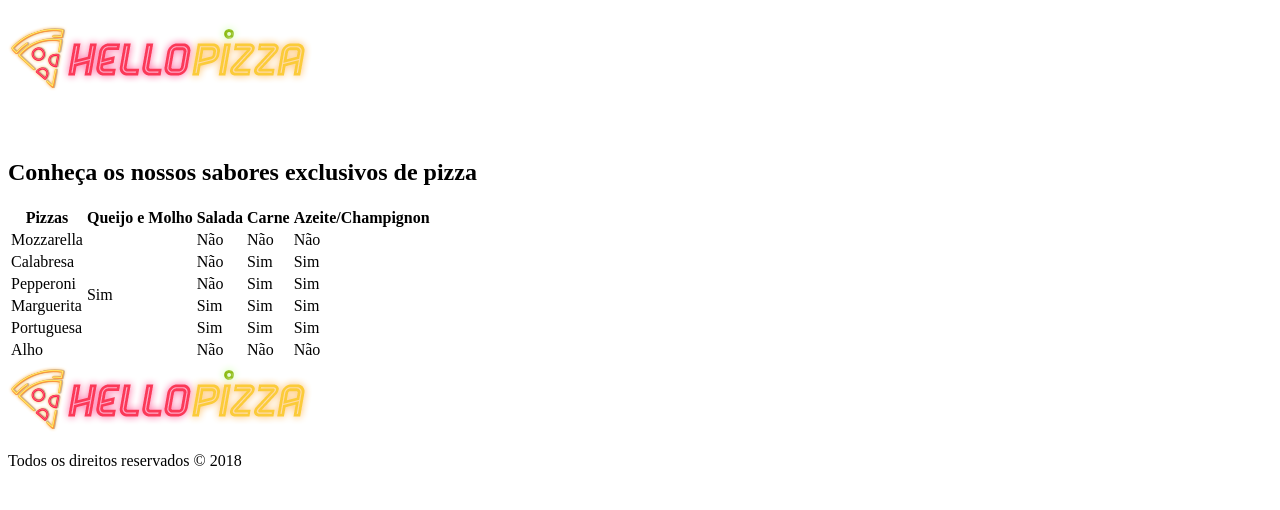
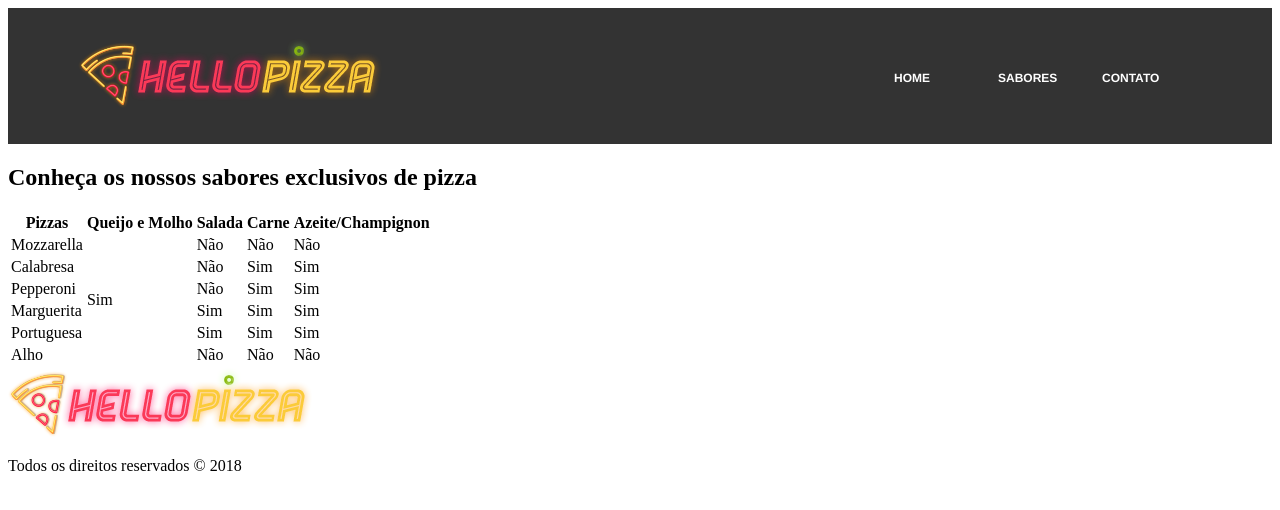
Before and after one commit to hiordanfreire/Pizzaria, a plain HTML site: page index.html in a window 1280 px wide. Drawn offline with Linux system fonts and the light colour scheme.

Commit message:
Update stylesheet.css

```diff
--- a/css/stylesheet.css
+++ b/css/stylesheet.css
@@ -1,6 +1,29 @@
+#banner{
+    background-color: #333;
+    height: 76px;
+    padding: 30px 70px 30px 70px;
+}
+#banner h1{
+    float: left;
+    margin: 0;
+}
+#banner nav ul {
+    margin: 0;
+}
 #banner nav ul li {
-    display: inline-flex;
+    display: inline-block;
+    width: 100px;
 }
 #banner nav ul li a {
-     color: #fff;
+    color: #fff;
+    text-decoration: none;
+    text-transform: uppercase;
+    font-size: 12px;
+    font-weight: bold;
+    font-family: 'Helvetica Neue', sans-serif;
 }
+#banner nav {
+    float: right;
+    position: relative;
+    top: 30px;
+}
```
